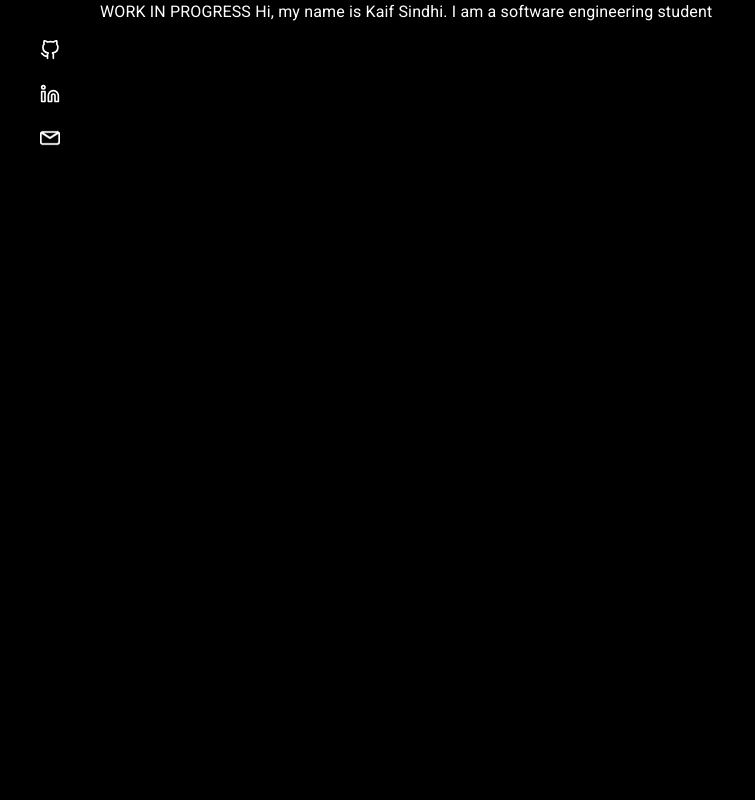
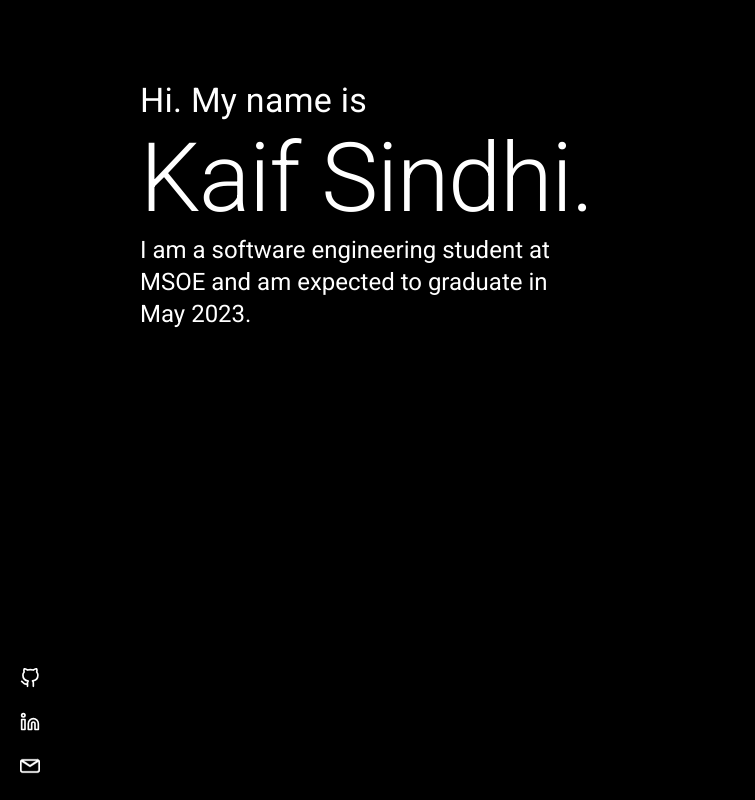
Before and after one commit to kaifsindhi/react-portfolio, a React (Create React App) app: page / in a window 1280 px wide. Shown: the whole page, without its empty margins (0-755 px from the left). Built offline with nearby package versions, Linux system fonts and the light colour scheme.

Commit message:
update mainpage, finish nav bar

```diff
--- a/src/components/NavigationBar.js
+++ b/src/components/NavigationBar.js
@@ -6,6 +6,7 @@ import {
   ListItemButton,
   ListItemText,
   Box,
+  Tooltip,
 } from "@mui/material";
 import LinkedInIcon from "./icons/LinkedInIcon";
 import GitHubIcon from "./icons/GitHubIcon";
@@ -13,16 +14,28 @@ import EmailIcon from "./icons/EmailIcon";
 
 export default function NavigationBar() {
   return (
-    <Stack sx={{ padding: 5 }} spacing={2.5}>
-      <a href="https://github.com/kaifsindhi">
+    <Stack
+      direction="column"
+      justifyContent="flex-end"
+      alignItems="flex-start"
+      spacing={2.5}
+      sx={{ padding: 2.5 }}
+    >
+      <Tooltip title="GitHub" placement="right">
+        <a href="https://github.com/kaifsindhi?tab=repositories">
           <GitHubIcon />
         </a>
+      </Tooltip>
+      <Tooltip title="LinkedIn" placement="right">
         <a href="https://www.linkedin.com/in/kaifsindhi">
           <LinkedInIcon />
         </a>
+      </Tooltip>
+      <Tooltip title="Email" placement="right">
         <a href="mailto:mkaifsindhi@gmail.com">
           <EmailIcon />
         </a>
+      </Tooltip>
     </Stack>
   );
 }
--- a/src/components/icons/EmailIcon.js
+++ b/src/components/icons/EmailIcon.js
@@ -14,7 +14,6 @@ const GitHubIcon = () => (
     height="20px"
     color="white"
   >
-    <title>GitHub</title>
     <path
       d="M66.097,12.089h-56.9C4.126,12.089,0,16.215,0,21.286v32.722c0,5.071,4.126,9.197,9.197,9.197h56.9
 		c5.071,0,9.197-4.126,9.197-9.197V21.287C75.295,16.215,71.169,12.089,66.097,12.089z M61.603,18.089L37.647,33.523L13.691,18.089
--- a/src/components/icons/GitHubIcon.js
+++ b/src/components/icons/GitHubIcon.js
@@ -15,7 +15,6 @@ const GitHubIcon = () => (
     height="20px"
     color="white"
   >
-    <title>GitHub</title>
     <path d="M9 19c-5 1.5-5-2.5-7-3m14 6v-3.87a3.37 3.37 0 0 0-.94-2.61c3.14-.35 6.44-1.54 6.44-7A5.44 5.44 0 0 0 20 4.77 5.07 5.07 0 0 0 19.91 1S18.73.65 16 2.48a13.38 13.38 0 0 0-7 0C6.27.65 5.09 1 5.09 1A5.07 5.07 0 0 0 5 4.77a5.44 5.44 0 0 0-1.5 3.78c0 5.42 3.3 6.61 6.44 7A3.37 3.37 0 0 0 9 18.13V22"></path>
   </svg>
 );
--- a/src/components/icons/LinkedInIcon.js
+++ b/src/components/icons/LinkedInIcon.js
@@ -15,7 +15,6 @@ const LinkedinIcon = () => (
     height="20px"
     color="white"
   >
-    <title>LinkedIn</title>
     <path d="M16 8a6 6 0 0 1 6 6v7h-4v-7a2 2 0 0 0-2-2 2 2 0 0 0-2 2v7h-4v-7a6 6 0 0 1 6-6z"></path>
     <rect x="2" y="9" width="4" height="12"></rect>
     <circle cx="4" cy="4" r="2"></circle>
--- a/src/pages/Main.js
+++ b/src/pages/Main.js
@@ -1,11 +1,11 @@
-import { Typography, Grid } from "@mui/material";
+import { Typography, Grid, Container } from "@mui/material";
 
 export default function MainPage() {
   return (
-    <Grid sx={{width: "100%"}}>
-      <Typography sx={{ color: "white" }}>
-        WORK IN PROGRESS Hi, my name is Kaif Sindhi. I am a software engineering student
-      </Typography>
+    <Grid sx={{ width: "100%", color: "white", padding: 10}}>
+        <Typography variant="h4">Hi. My name is</Typography>
+        <Typography variant="h1">Kaif Sindhi.</Typography>
+        <Typography variant="h5" sx={{maxWidth: "41%"}}>I am a software engineering student at MSOE and am expected to graduate in May 2023.</Typography>
     </Grid>
   );
 }
```
Lines whose indentation alone changed are shown as unchanged.
